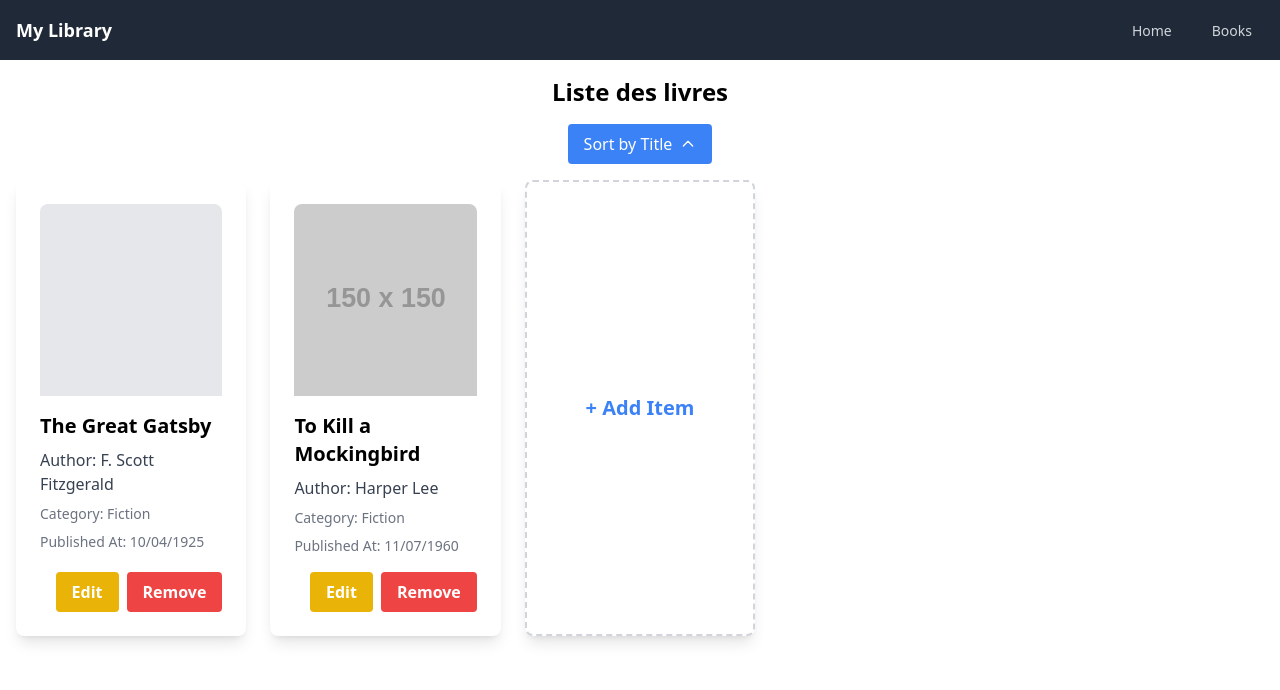
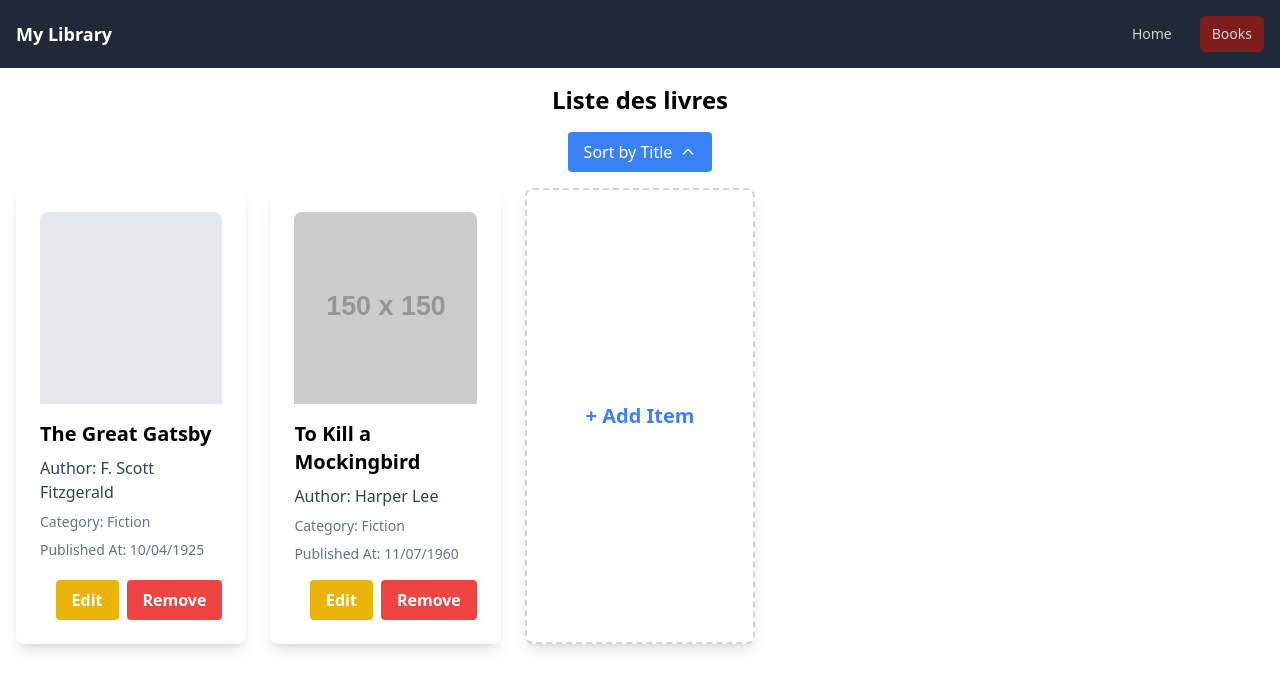
Before and after one commit to AyoubBenziza/diginamic-angular-library, an Angular app: page /books in a window 1280 px wide. Shown: the top 690 px of the page. Built offline with nearby package versions, Linux system fonts and the light colour scheme.

Commit message:
add: Active NavLinks

```diff
--- a/src/app/app.component.html
+++ b/src/app/app.component.html
@@ -2,22 +2,22 @@
   <nav class="bg-gray-800 p-4">
     <div class="container mx-auto flex justify-between items-center">
       <div class="text-white text-lg font-bold">My Library</div>
-      <ul class="flex space-x-4">
-        <li>
+      <nav class="flex space-x-4">
         <a
           routerLink="/"
+          routerLinkActive="bg-red-900 rounded-md"
+          [routerLinkActiveOptions]="{ exact: true }"
           class="text-gray-300 hover:text-white px-3 py-2 rounded-md text-sm font-medium"
           >Home</a
         >
-        </li>
-        <li>
         <a
           routerLink="/books"
+          routerLinkActive="bg-red-900 rounded-md"
+          [routerLinkActiveOptions]="{ exact: true }"
           class="text-gray-300 hover:text-white px-3 py-2 rounded-md text-sm font-medium"
           >Books</a
         >
-        </li>
-      </ul>
+      </nav>
     </div>
   </nav>
   <div class="grow flex flex-col">
--- a/src/app/app.component.ts
+++ b/src/app/app.component.ts
@@ -1,10 +1,10 @@
 import { Component } from '@angular/core';
-import { RouterOutlet } from '@angular/router';
+import { RouterLink, RouterLinkActive, RouterOutlet } from '@angular/router';
 
 @Component({
   selector: 'app-root',
   standalone: true,
-  imports: [RouterOutlet],
+  imports: [RouterOutlet, RouterLink, RouterLinkActive],
   templateUrl: './app.component.html',
   styleUrl: './app.component.scss',
 })
--- a/src/app/book-list/book-list.component.html
+++ b/src/app/book-list/book-list.component.html
@@ -28,7 +28,7 @@
       <div
         class="grid grid-cols-1 md:grid-cols-2 lg:grid-cols-3 xl:grid-cols-5 gap-6"
       >
-        @for (book of books$ | async; track $index) {
+        @for (book of books | async; track $index) {
         <div
           class="flex flex-col p-6 bg-white rounded-lg shadow-lg transform transition duration-500 hover:scale-105"
         >
--- a/src/app/book-list/book-list.component.ts
+++ b/src/app/book-list/book-list.component.ts
@@ -13,17 +13,17 @@ import { BookService } from '../services/book.service';
   styleUrl: './book-list.component.scss',
 })
 export class BookListComponent {
-  books$: Observable<Book[]>;
+  books: Observable<Book[]>;
   selectedBookId: number | null = null;
   isFormActive = false;
   isAscending = true;
 
   constructor(private bookService: BookService) {
-    this.books$ = this.bookService.getBooks();
+    this.books = this.bookService.getBooks();
   }
 
   loadBooks(): void {
-    this.books$ = this.bookService.getBooks();
+    this.books = this.bookService.getBooks();
   }
 
   editBook(id: number): void {
@@ -36,8 +36,8 @@ export class BookListComponent {
   }
 
   sortBooksByTitle(): void {
-    this.books$.subscribe((books) => {
-      this.books$ = new Observable((observer) => {
+    this.books.subscribe((books) => {
+      this.books = new Observable((observer) => {
         observer.next(
           books.sort((a, b) => {
             const comparison = a.title.localeCompare(b.title);
--- a/src/app/services/book.service.ts
+++ b/src/app/services/book.service.ts
@@ -9,7 +9,6 @@ export class BookService {
   private booksSubject: BehaviorSubject<Book[]> = new BehaviorSubject<Book[]>(
     []
   );
-  books$: Observable<Book[]> = this.booksSubject.asObservable();
 
   constructor() {
     this.booksSubject.next([
@@ -32,7 +31,7 @@ export class BookService {
   }
 
   getBooks(): Observable<Book[]> {
-    return this.books$;
+    return this.booksSubject.asObservable();
   }
 
   getBookById(id: number | null): Book | undefined {
```
Lines whose indentation alone changed are shown as unchanged.
